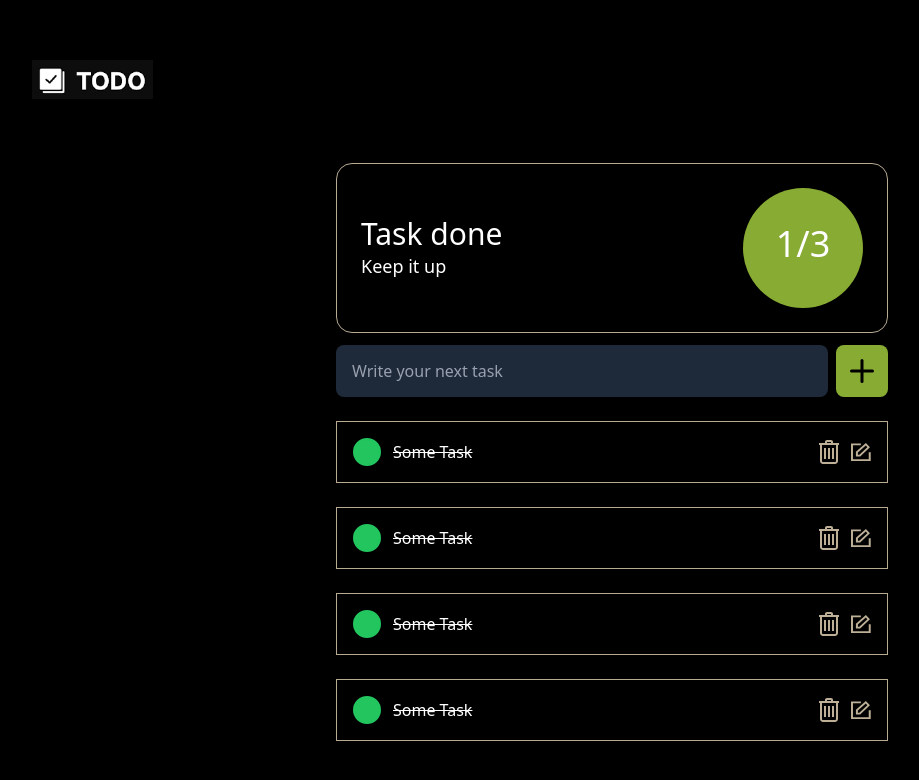
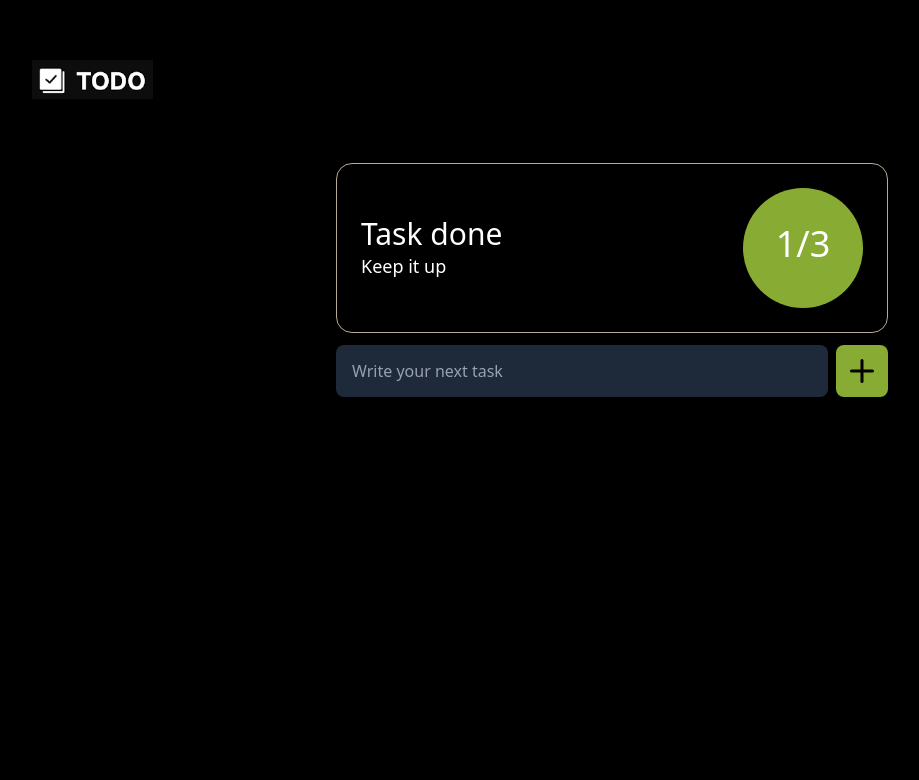
Before and after one commit to EdwinNoe/ToDo-List-, a React (Vite) app: page / in a window 1280 px wide. Shown: the top 780 px of the page, without its empty margins (28-947 px from the left). Built offline with nearby package versions, Linux system fonts and the light colour scheme.

Commit message:
feat: implementar funcionalidad de crear tarea

```diff
--- a/src/App.jsx
+++ b/src/App.jsx
@@ -1,17 +1,30 @@
+import { useState } from 'react'
 import { Head } from './components/Head'
 import { TodoList } from './components/TodoList'
 import { AddTask } from './components/AddTask'
 import { ProgressBar } from './components/ProgressBar'
 
 function App() {
+
+    const [tasks, setTasks] = useState([]);
+
+    const createTask = (taskTitle) => {
+      const newTask = {
+        id: tasks.length,
+        title: taskTitle,
+        completed: false
+      };
+      setTasks([...tasks, newTask]);
+    };
+
   return (
     <>
       <div className='container mx-auto '>
         <Head/>
         <div className='max-w-[35rem] mx-auto p-1'>
           <ProgressBar/>
-          <AddTask/>
-          <TodoList/>
+          <AddTask createTask={createTask}/>
+          <TodoList tasks={tasks}/>
         </div>
       </div>
     </>
--- a/src/components/AddTask.jsx
+++ b/src/components/AddTask.jsx
@@ -1,12 +1,15 @@
 import { useState } from 'react';
 import LogoIcon from "../assets/Add.svg"
 
-export function AddTask() {
+export function AddTask({createTask}) {
+
+
   const [value, setValue] = useState('');
 
   const onChange = (e) => setValue(e.target.value);
   const onAdd = () => {
     if (!value) return;
+    createTask(value)
     setValue('');
   };
 
--- a/src/components/TodoItem.jsx
+++ b/src/components/TodoItem.jsx
@@ -2,9 +2,9 @@ import { useState } from "react";
 import DeleteIcon from "../assets/Delete.svg";
 import EditIcon from "../assets/Edit.svg";
 
-export function TodoItem({ Completed=true, title="Some Task"}) {
+export function TodoItem({task}) {
 
-  const [completed, setCompleted] = useState(Completed);
+  const [completed, setCompleted] = useState(task.completed);
 
   const completeTask = () => setCompleted(!completed);
 
@@ -21,8 +21,8 @@ export function TodoItem({ Completed=true, title="Some Task"}) {
         >
         </button>
 
-        <span className={`ml-3 ${Completed ? 'line-through' : ''}`}>
-          {title}
+        <span className={`ml-3 ${completed ? 'line-through' : ''}`}>
+          {task.title}
         </span>
 
       </div>
--- a/src/components/TodoList.jsx
+++ b/src/components/TodoList.jsx
@@ -1,14 +1,13 @@
 import {TodoItem} from "./TodoItem.jsx"
 
-export function TodoList(){
+export function TodoList({tasks}){
+    if (!tasks || tasks.length === 0) return null;
     return(
-        <div className="flex justify-center flex-col">
-            <TodoItem/>
-            <TodoItem/>
-            <TodoItem/>
-            <TodoItem/>
+        <div className="flex flex-col gap-2">
+            {tasks.map(task => (
+                <TodoItem key={task.id} task={task}/>
+            ))}
         </div>
-
     )
 
 }
```
